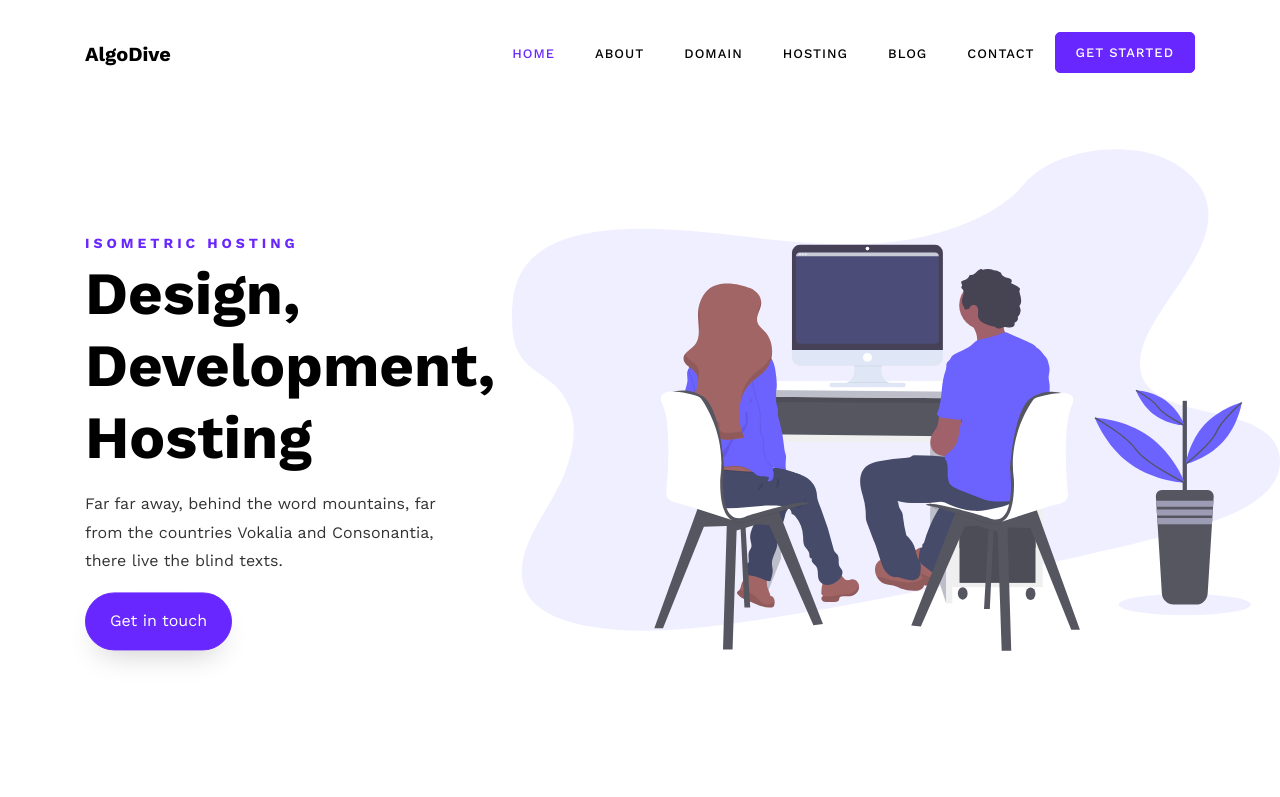
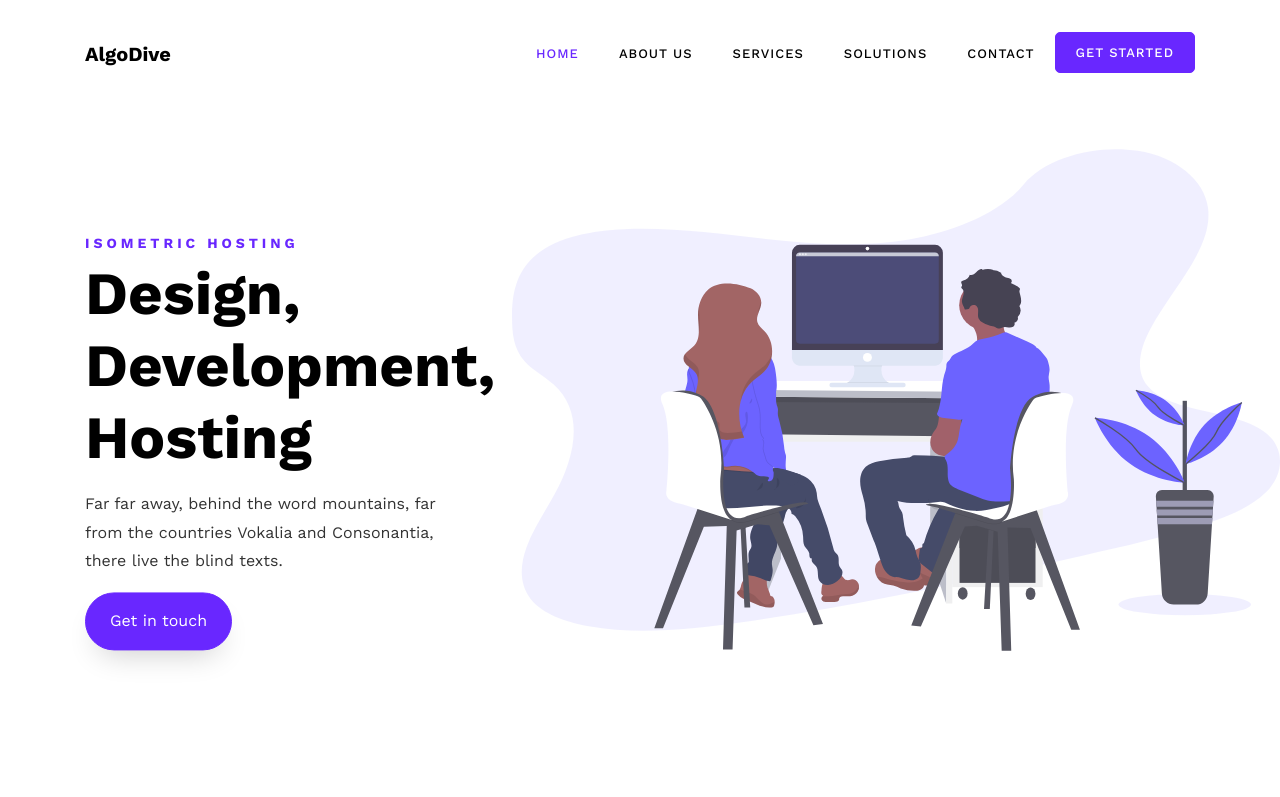
Before and after one commit to arsalsid/AlgoDive, a plain HTML site: page index.html in a window 1280 px wide. Shown: the top 797 px of the page. Drawn offline with nearby package versions, Linux system fonts and the light colour scheme; some packages are replaced by stand-ins of ours; no server answers; files whose address does not match are found by name.

Commit message:
Title and Menu change in index files

```diff
--- a/index.html
+++ b/index.html
@@ -1,7 +1,7 @@
 <!DOCTYPE html>
 <html lang="en">
   <head>
-    <title>CoHost - Free Bootstrap 4 Template by Colorlib</title>
+    <title>AlgoDive - Simple Solutions for Complex Connections</title>
     <meta charset="utf-8">
     <meta name="viewport" content="width=device-width, initial-scale=1, shrink-to-fit=no">
 
@@ -38,12 +38,12 @@
 	      <div class="collapse navbar-collapse" id="ftco-nav">
 	        <ul class="navbar-nav ml-auto">
 	          <li class="nav-item active"><a href="index.html" class="nav-link">Home</a></li>
-	          <li class="nav-item"><a href="about.html" class="nav-link">About</a></li>
-	          <li class="nav-item"><a href="domain.html" class="nav-link">Domain</a></li>
-	          <li class="nav-item"><a class="nav-link" href="hosting.html">Hosting</a></li>
-	          <li class="nav-item"><a href="blog.html" class="nav-link">Blog</a></li>
-	          <li class="nav-item"><a href="contact.html" class="nav-link">Contact</a></li>
-	          <li class="nav-item cta"><a href="contact.html" class="nav-link"><span>Get started</span></a></li>
+	          <li class="nav-item"><a href="about.html" class="nav-link">About Us</a></li>
+	          <li class="nav-item"><a href="domain.html" class="nav-link">Services</a></li>
+	          <li class="nav-item"><a class="nav-link" href="hosting.html">Solutions</a></li>
+				<li class="nav-item"><a href="contact.html" class="nav-link">Contact</a></li>
+				<li class="nav-item cta"><a href="contact.html" class="nav-link"><span>Get started</span></a></li>
+	         <!-- <li class="nav-item"><a href="blog.html" class="nav-link">Blog</a></li>-->
 	        </ul>
 	      </div>
 	    </div>
```
